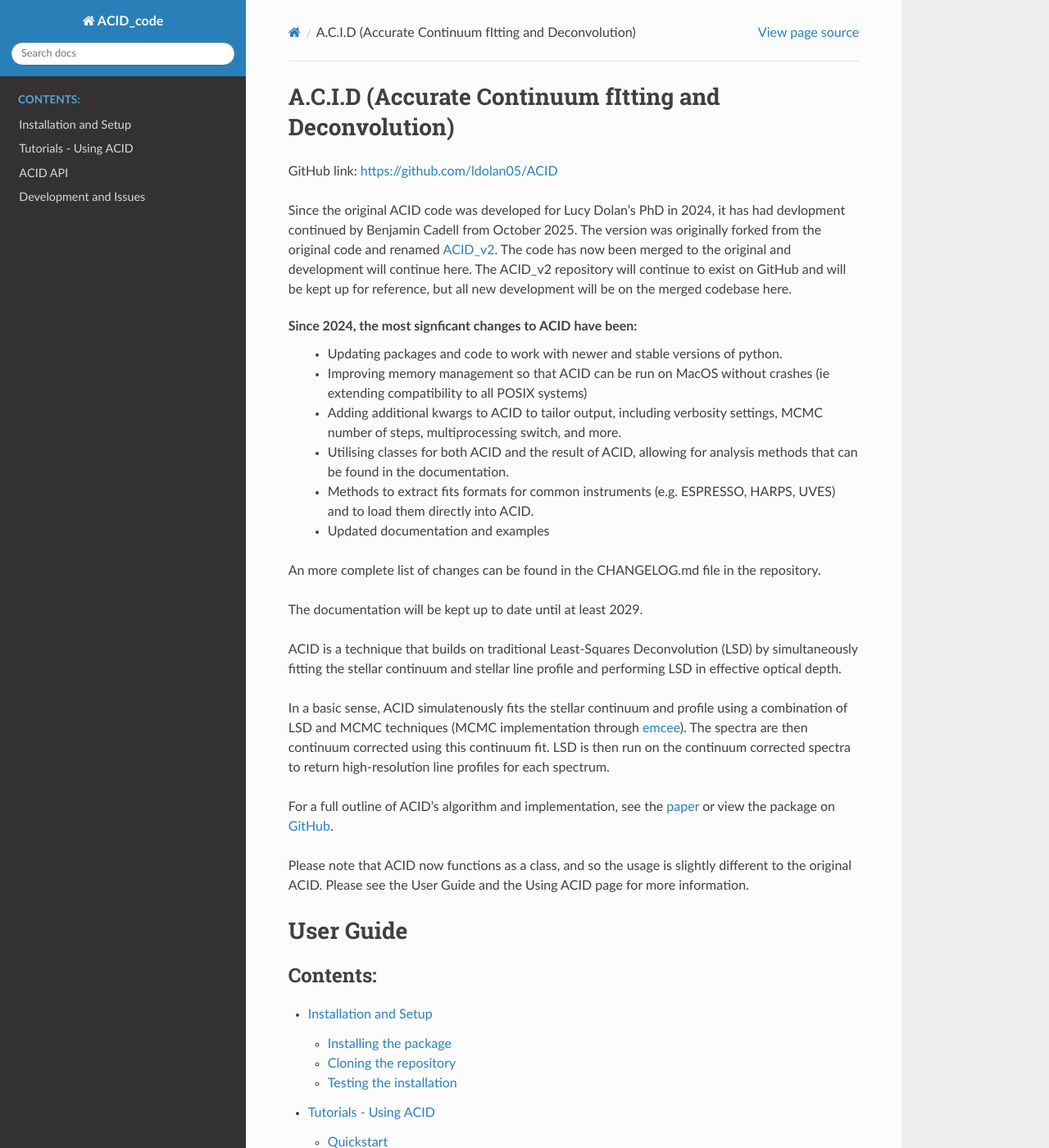
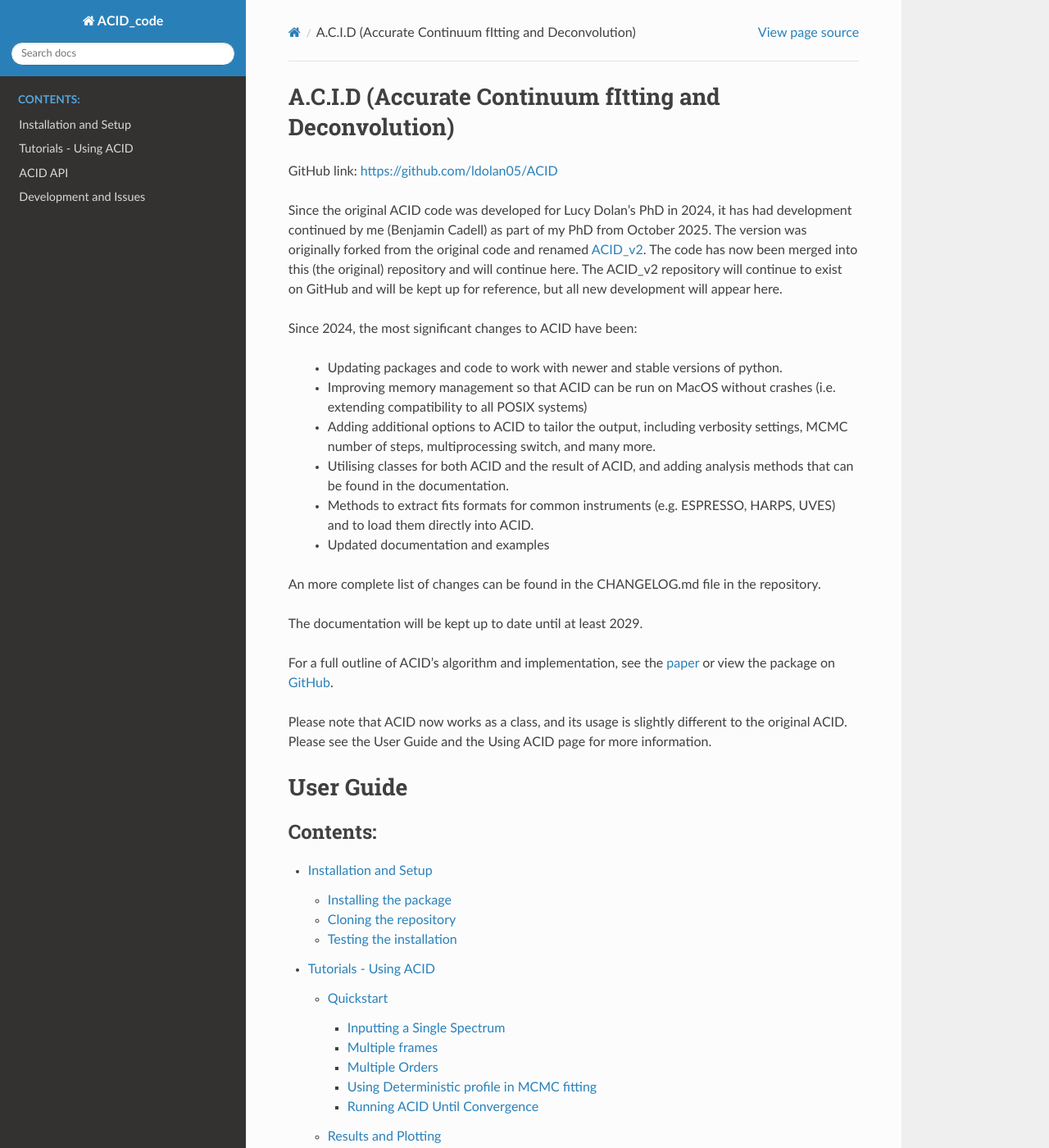
Before and after one commit to ldolan05/ACID, a Sphinx documentation site: the page built from docs/index.rst, in a window 1280 px wide and 1400 px high. Shown: the whole window at 82% size. Built offline with Sphinx 7.4.7 and the Read the Docs theme 3.1.0, drawn with Linux system fonts in a browser that asks for light colours.

Commit message:
Update the documentation for a merge back into main

```diff
--- a/docs/index.rst
+++ b/docs/index.rst
@@ -4,33 +4,30 @@
    contain the root `toctree` directive.
 
 A.C.I.D (Accurate Continuum fItting and Deconvolution)
----------------------------------------------------------------
+------------------------------------------------------
 
 GitHub link: https://github.com/ldolan05/ACID
 
-Since the original ACID code was developed for Lucy Dolan's PhD in 2024, it has had devlopment continued by Benjamin Cadell from October 2025. The version was
-originally forked from the original code and renamed ACID_v2_. The code has now been merged to the original and development
-will continue here. The ACID_v2 repository will continue to exist on GitHub and will be kept up for reference, but all new development will be on the merged codebase here.
+Since the original ACID code was developed for Lucy Dolan's PhD in 2024, it has had development continued by me (Benjamin Cadell) as part of my PhD from October 2025.
+The version was originally forked from the original code and renamed ACID_v2_. The code has now been merged into this (the original) repository and will continue here.
+The ACID_v2 repository will continue to exist on GitHub and will be kept up for reference, but all new development will appear here.
 
-Since 2024, the most signficant changes to ACID have been:
-    - Updating packages and code to work with newer and stable versions of python.
-    - Improving memory management so that ACID can be run on MacOS without crashes (ie extending compatibility to all POSIX systems)
-    - Adding additional kwargs to ACID to tailor output, including verbosity settings, MCMC number of steps, multiprocessing switch, and more.
-    - Utilising classes for both ACID and the result of ACID, allowing for analysis methods that can be found in the documentation.
-    - Methods to extract fits formats for common instruments (e.g. ESPRESSO, HARPS, UVES) and to load them directly into ACID.
-    - Updated documentation and examples
+Since 2024, the most significant changes to ACID have been:
+
+   - Updating packages and code to work with newer and stable versions of python.
+   - Improving memory management so that ACID can be run on MacOS without crashes (i.e. extending compatibility to all POSIX systems)
+   - Adding additional options to ACID to tailor the output, including verbosity settings, MCMC number of steps, multiprocessing switch, and many more.
+   - Utilising classes for both ACID and the result of ACID, and adding analysis methods that can be found in the documentation.
+   - Methods to extract fits formats for common instruments (e.g. ESPRESSO, HARPS, UVES) and to load them directly into ACID.
+   - Updated documentation and examples
 
 An more complete list of changes can be found in the CHANGELOG.md file in the repository.
 
 The documentation will be kept up to date until at least 2029.
 
-ACID is a technique that builds on traditional Least-Squares Deconvolution (LSD) by simultaneously fitting the stellar continuum and stellar line profile and performing LSD in effective optical depth.
-
-In a basic sense, ACID simulatenously fits the stellar continuum and profile using a combination of LSD and MCMC techniques (MCMC implementation through emcee_). The spectra are then continuum corrected using this continuum fit. LSD is then run on the continuum corrected spectra to return high-resolution line profiles for each spectrum.
-
 For a full outline of ACID's algorithm and implementation, see the paper_ or view the package on GitHub_.
 
-Please note that ACID now functions as a class, and so the usage is slightly different to the original ACID. Please see the User Guide and the Using ACID page for more information.
+Please note that ACID now works as a class, and its usage is slightly different to the original ACID. Please see the User Guide and the Using ACID page for more information.
 
 .. _emcee: https://emcee.readthedocs.io/en/
 .. _paper: https://doi.org/10.1093/mnras/stae710
```
Also changed, not shown: README.md (+14 -16 lines), pyproject.toml (+6 -2 lines).
